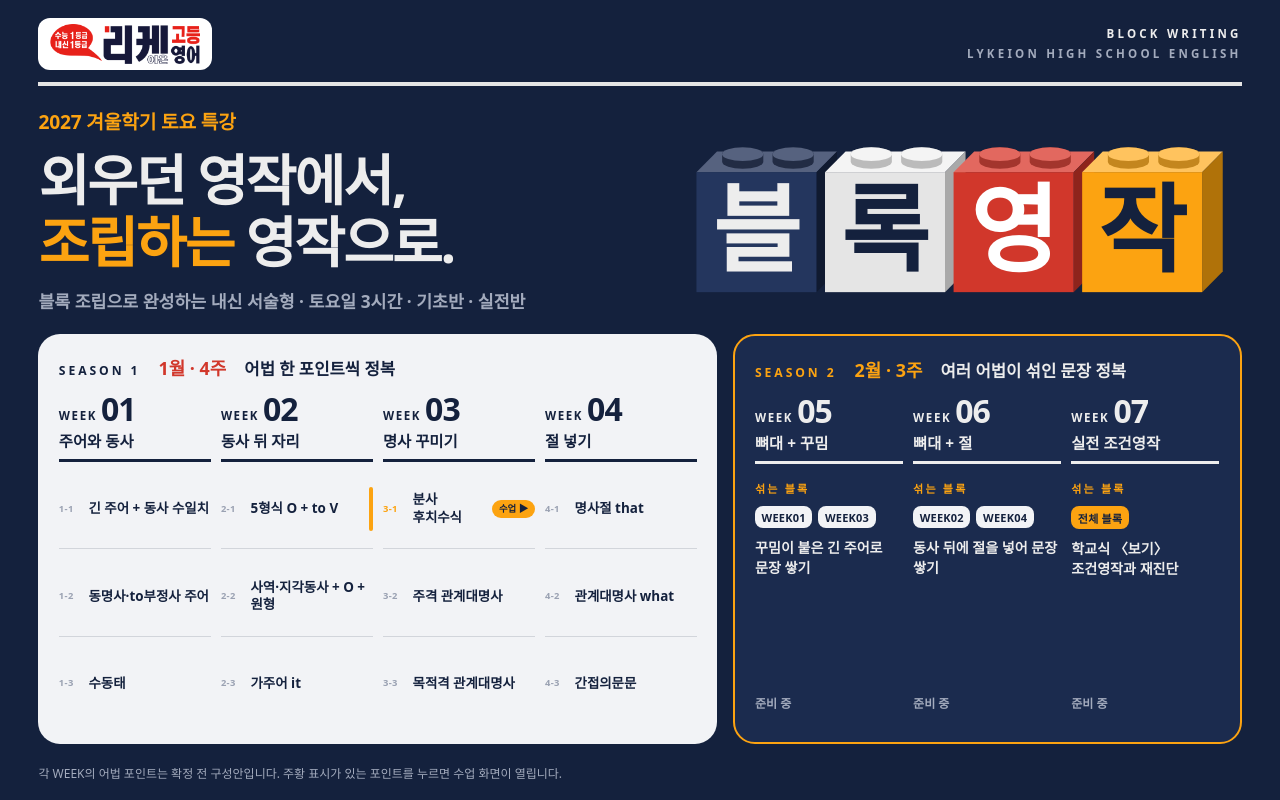
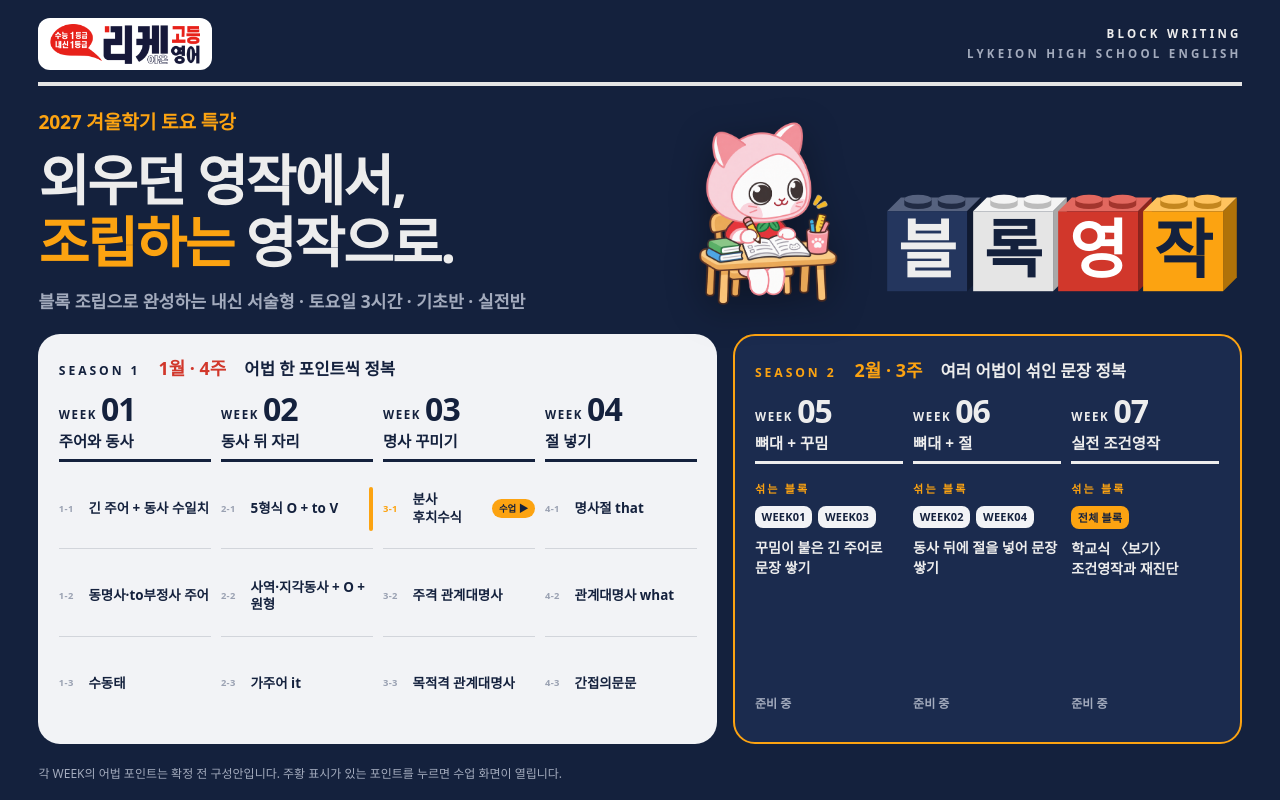
Before and after one commit to evildead1979/LYKEION, a plain HTML site: page index.html in a window 1280 px wide. Drawn offline with Linux system fonts and the light colour scheme; a web font is replaced by a local one.

Commit message:
로고 블록 옆으로 회전, 복냥이 캐릭터 추가
Co-Authored-By: Claude Opus 5.5 <noreply@anthropic.com>
Claude-Session: https://claude.ai/code/session_01EUyrjLGNVg6Z391AY6WDYp

```diff
--- a/index.html
+++ b/index.html
@@ -34,7 +34,13 @@ a{color:inherit;text-decoration:none}
 h1{font-weight:900;font-size:clamp(34px,4.3vw,82px);line-height:1.12;letter-spacing:-.035em;margin-top:.25em}
 h1 em{font-style:normal;color:var(--orange)}
 .sub{margin-top:.9em;color:var(--fg-2);font-weight:600;font-size:clamp(15px,1.35vw,25px)}
-.logo{width:100%;height:auto;display:block;max-height:30vh}
+.hr{display:flex;align-items:flex-end;gap:clamp(8px,1vw,18px);min-width:0}
+.nyang{height:clamp(110px,23vh,260px);width:auto;flex:none;margin-bottom:-6px;transform-origin:50% 100%;cursor:pointer;filter:drop-shadow(0 10px 18px rgba(0,0,0,.35))}
+.nyang:hover{animation:nyang .8s ease-in-out}
+@keyframes nyang{0%,100%{transform:none}20%{transform:rotate(-6deg)}40%{transform:translateY(-10%) rotate(5deg)}60%{transform:rotate(-3deg)}80%{transform:translateY(-3%)}}
+.logo{flex:1;min-width:0;display:flex;justify-content:flex-end;gap:0;perspective:900px;max-height:30vh}
+.logo svg{width:25.5%;height:auto;overflow:visible;display:block}
+.logo svg+svg{margin-left:-3.6%}
 
 /* 7주 보드 */
 .board{display:grid;grid-template-columns:4fr 3fr;gap:clamp(12px,1.2vw,22px);flex:1;min-height:0}
@@ -82,12 +88,12 @@ h1 em{font-style:normal;color:var(--orange)}
 
 /* ── 동적 효과 ── */
 /* 로고: 처음 열 때 블록이 하나씩 떨어져 끼워지고, 마우스를 올리면 그 블록만 들렸다 내려앉는다 */
-.lb{transform-box:fill-box;transform-origin:50% 55%;animation:drop .7s cubic-bezier(.3,1.5,.5,1) both;cursor:pointer}
+.lb{transform-origin:45% 60%;animation:drop .7s cubic-bezier(.3,1.5,.5,1) both;cursor:pointer}
 .lb:nth-child(2){animation-delay:.12s}.lb:nth-child(3){animation-delay:.24s}.lb:nth-child(4){animation-delay:.36s}
 @keyframes drop{0%{transform:translateY(-120%);opacity:0}60%{opacity:1}100%{transform:none}}
-.logo.ready .lb:not(:hover){animation:none}
-.lb:hover{animation:spin .9s cubic-bezier(.45,0,.2,1) both}
-@keyframes spin{0%{transform:none}25%{transform:translateY(-22%) rotate(0)}75%{transform:translateY(-22%) rotate(360deg)}90%{transform:translateY(3%) scaleY(.95) rotate(360deg)}100%{transform:rotate(360deg)}}
+.logo.ready .lb:not(.spin){animation:none}
+.lb.spin{animation:spin 1s cubic-bezier(.45,0,.2,1) both}
+@keyframes spin{0%{transform:none}20%{transform:translateY(-14%)}80%{transform:translateY(-14%) rotateY(360deg)}92%{transform:translateY(2%) scaleY(.96) rotateY(360deg)}100%{transform:rotateY(360deg)}}
 /* 마우스를 올리면 왼쪽 막대가 서고 글자가 밀려 들어온다 */
 .pt:hover::before{transform:scaleY(1)}
 .pt:hover .nm{transform:translateX(8px)}
@@ -113,6 +119,7 @@ h1 em{font-style:normal;color:var(--orange)}
   .s1 .rounds{grid-template-columns:repeat(2,minmax(0,1fr))}
 }
 @media (max-width:640px){
+  .nyang{height:110px}
   .s1 .rounds,.s2 .rounds{grid-template-columns:1fr}
   .eng{display:none}
 }
@@ -131,7 +138,7 @@ h1 em{font-style:normal;color:var(--orange)}
       <h1>외우던 영작에서,<br><em>조립하는</em> 영작으로.</h1>
       <p class="sub">블록 조립으로 완성하는 내신 서술형 · 토요일 3시간 · 기초반 · 실전반</p>
     </div>
-    <svg class="logo" id="logo" viewBox="0 -30 640 240" overflow="visible" role="img" aria-label="블록 영작"></svg>
+    <div class="hr"><img class="nyang" src="assets/boknyang.png" alt="복냥이"><div class="logo" id="logo" role="img" aria-label="블록 영작"></div></div>
   </section>
 
   <main class="board" id="board"></main>
@@ -143,18 +150,19 @@ h1 em{font-style:normal;color:var(--orange)}
 (function(){
   const B=[['블','#24365E','#56627F','#101A30','#EDEDED'],['록','#E5E5E5','#F4F4F4','#A9A9A9','#14213D'],
            ['영','#D1372B','#E2685F','#8E241C','#FFFFFF'],['작','#FCA311','#FFC35E','#B07209','#14213D']];
-  const s=140,d=24,gap=6,y0=46;let g='';
-  B.forEach(([ch,f,t,sd,tx],i)=>{
-    const x=i*(s+gap+4)+4;g+='<g class="lb">';
+  const s=140,d=24,y0=46;let g='';
+  B.forEach(([ch,f,t,sd,tx])=>{
+    const x=2;g+='<svg class="lb" viewBox="0 0 174 200">';
     g+=`<polygon points="${x},${y0} ${x+d},${y0-d} ${x+s+d},${y0-d} ${x+s},${y0}" fill="${t}"/>`;
     g+=`<polygon points="${x+s},${y0} ${x+s+d},${y0-d} ${x+s+d},${y0+s-d} ${x+s},${y0+s}" fill="${sd}"/>`;
     [0.3,0.72].forEach(p=>{const cx=x+s*p+d/2,cy=y0-d/2;
       g+=`<path d="M${cx-24},${cy} v-9 a24,8 0 0 1 48,0 v9 a24,8 0 0 1 -48,0z" fill="${sd}" opacity=".75"/>`;
       g+=`<ellipse cx="${cx}" cy="${cy-9}" rx="24" ry="8" fill="${t}"/>`;});
     g+=`<rect x="${x}" y="${y0}" width="${s}" height="${s}" fill="${f}"/>`;
-    g+=`<text x="${x+s/2}" y="${y0+s/2+38}" text-anchor="middle" font-family="Pretendard" font-weight="900" font-size="112" fill="${tx}">${ch}</text></g>`;
+    g+=`<text x="${x+s/2}" y="${y0+s/2+38}" text-anchor="middle" font-family="Pretendard" font-weight="900" font-size="112" fill="${tx}">${ch}</text></svg>`;
   });
-  const L=document.getElementById('logo');L.innerHTML=g;setTimeout(()=>L.classList.add('ready'),1200);
+  const L=document.getElementById('logo');L.innerHTML=g;
+  L.querySelectorAll('.lb').forEach(el=>{el.addEventListener('mouseenter',()=>el.classList.add('spin'));el.addEventListener('animationend',e=>{if(e.animationName==='spin')el.classList.remove('spin')});});setTimeout(()=>L.classList.add('ready'),1200);
 })();
 
 /* 7주 구성 (주소가 있는 포인트만 수업 화면이 있음) */
```
Also changed, not shown: assets/boknyang.png (added).
